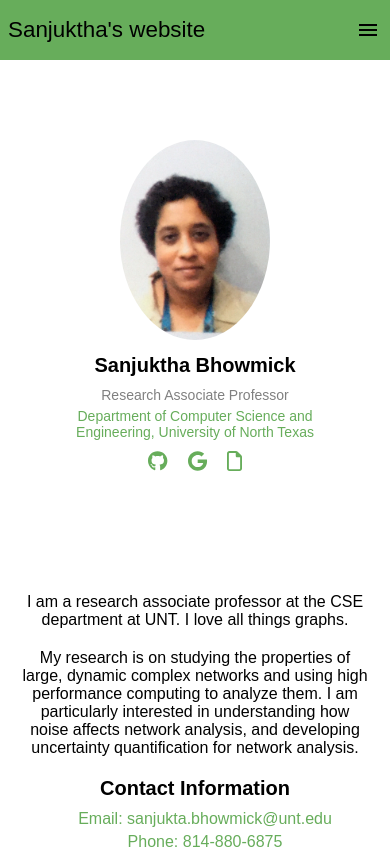
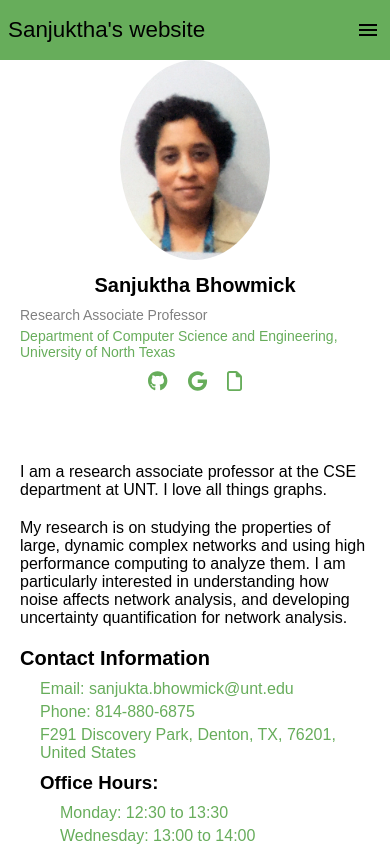
Before and after one commit to Kishan-Kumar-Zalavadia/Sanjukta_Bhowmick, an Angular app in the folder portfolio/: page / in a window 390 px wide. Shown: the top 849 px of the page. Built offline with nearby package versions, Linux system fonts and the light colour scheme.

Commit message:
Improved mobile view - home page

```diff
--- a/portfolio/src/app/home/home.component.scss
+++ b/portfolio/src/app/home/home.component.scss
@@ -60,11 +60,11 @@
       font-size: 16px;
       margin: 20px 0px;
 
-      .contact{
+      .contact {
         padding-left: 20px;
       }
 
-      .contact-heading{
+      .contact-heading {
         margin: 10px 0px;
       }
 
@@ -72,8 +72,8 @@
         list-style: none;
         padding: 0;
         margin: 0;
-        ul{
-            padding-left: 20px;
+        ul {
+          padding-left: 20px;
         }
         li {
           margin-bottom: 5px;
@@ -93,8 +93,13 @@
     .right-half {
       flex: 1;
       text-align: center;
-      padding: 10px;
+      padding: 0;
       width: 100%;
+
+      .left-container {
+        padding: 0px 0px;
+      }
+
 
       .profile-image img {
         width: 150px;
@@ -109,6 +114,7 @@
       p {
         font-size: 14px;
         margin: 5px 0;
+        text-align: left;
       }
 
       .social-media-links a {
@@ -122,6 +128,7 @@
 
       .contact-information {
         font-size: 16px;
+        text-align: left;
       }
     }
   }
```
